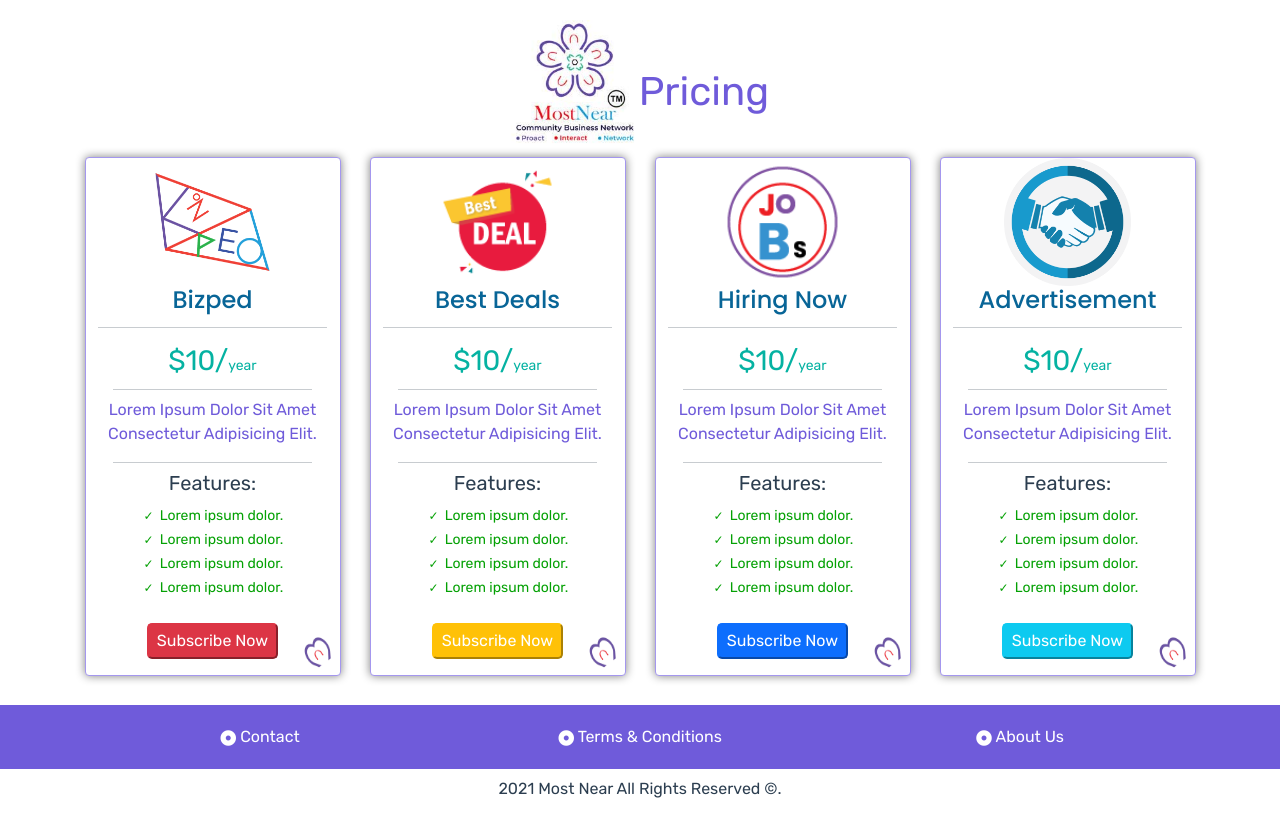
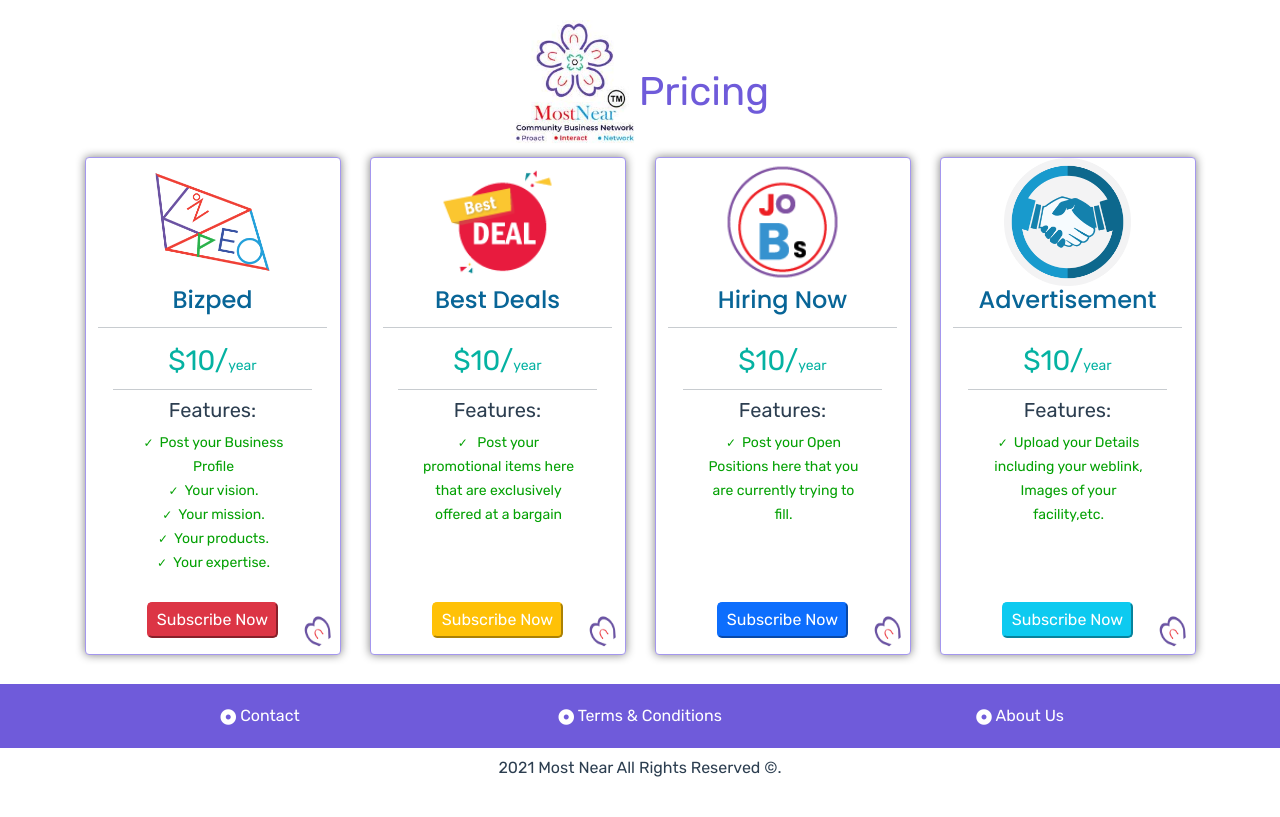
Before and after one commit to KamranAlex/mostnear-pricing, a Vue app: page / in a window 1280 px wide. Built offline with nearby package versions, Linux system fonts and the light colour scheme.

Commit message:
features updated

```diff
--- a/src/components/PricingCard.vue
+++ b/src/components/PricingCard.vue
@@ -12,21 +12,15 @@
               <hr />
             </div>
 
-            <div class="description mt-2">
-              <p class="card-text">
-                Lorem ipsum dolor sit amet consectetur adipisicing elit.
-              </p>
-              <hr />
-            </div>
-
             <div class="features mt-2">
               <h5 class="text-center">Features:</h5>
 
               <ul>
-                <li><small>Lorem ipsum dolor.</small></li>
-                <li><small>Lorem ipsum dolor.</small></li>
-                <li><small>Lorem ipsum dolor.</small></li>
-                <li><small>Lorem ipsum dolor.</small></li>
+                <li><small>Post your Business Profile </small></li>
+                <li><small>Your vision.</small></li>
+                <li><small>Your mission.</small></li>
+                <li><small>Your products.</small></li>
+                <li><small>Your expertise.</small></li>
               </ul>
             </div>
             <div class="subscribe-btn mt-4">
@@ -49,21 +43,16 @@
               <hr />
             </div>
 
-            <div class="description mt-2">
-              <p class="card-text">
-                Lorem ipsum dolor sit amet consectetur adipisicing elit.
-              </p>
-              <hr />
-            </div>
-
             <div class="features mt-2">
               <h5 class="text-center">Features:</h5>
 
               <ul>
-                <li><small>Lorem ipsum dolor.</small></li>
-                <li><small>Lorem ipsum dolor.</small></li>
-                <li><small>Lorem ipsum dolor.</small></li>
-                <li><small>Lorem ipsum dolor.</small></li>
+                <li>
+                  <small>
+                    Post your promotional items here that are exclusively
+                    offered at a bargain
+                  </small>
+                </li>
               </ul>
             </div>
             <div class="subscribe-btn mt-4">
@@ -86,21 +75,16 @@
               <hr />
             </div>
 
-            <div class="description mt-2">
-              <p class="card-text">
-                Lorem ipsum dolor sit amet consectetur adipisicing elit.
-              </p>
-              <hr />
-            </div>
-
             <div class="features mt-2">
               <h5 class="text-center">Features:</h5>
 
               <ul>
-                <li><small>Lorem ipsum dolor.</small></li>
-                <li><small>Lorem ipsum dolor.</small></li>
-                <li><small>Lorem ipsum dolor.</small></li>
-                <li><small>Lorem ipsum dolor.</small></li>
+                <li>
+                  <small
+                    >Post your Open Positions here that you are currently trying
+                    to fill.</small
+                  >
+                </li>
               </ul>
             </div>
             <div class="subscribe-btn mt-4">
@@ -123,21 +107,16 @@
               <hr />
             </div>
 
-            <div class="description mt-2">
-              <p class="card-text">
-                Lorem ipsum dolor sit amet consectetur adipisicing elit.
-              </p>
-              <hr />
-            </div>
-
             <div class="features mt-2">
               <h5 class="text-center">Features:</h5>
 
               <ul>
-                <li><small>Lorem ipsum dolor.</small></li>
-                <li><small>Lorem ipsum dolor.</small></li>
-                <li><small>Lorem ipsum dolor.</small></li>
-                <li><small>Lorem ipsum dolor.</small></li>
+                <li>
+                  <small
+                    >Upload your Details including your weblink, Images of your
+                    facility,etc.</small
+                  >
+                </li>
               </ul>
             </div>
             <div class="subscribe-btn mt-4">
@@ -190,9 +169,9 @@
   text-transform: capitalize;
   color: #6f5bda;
 }
-/* .features h5 {
-  color: #ca048f;
-} */
+.features {
+  height: 180px;
+}
 ul {
   list-style: none;
 }
```
